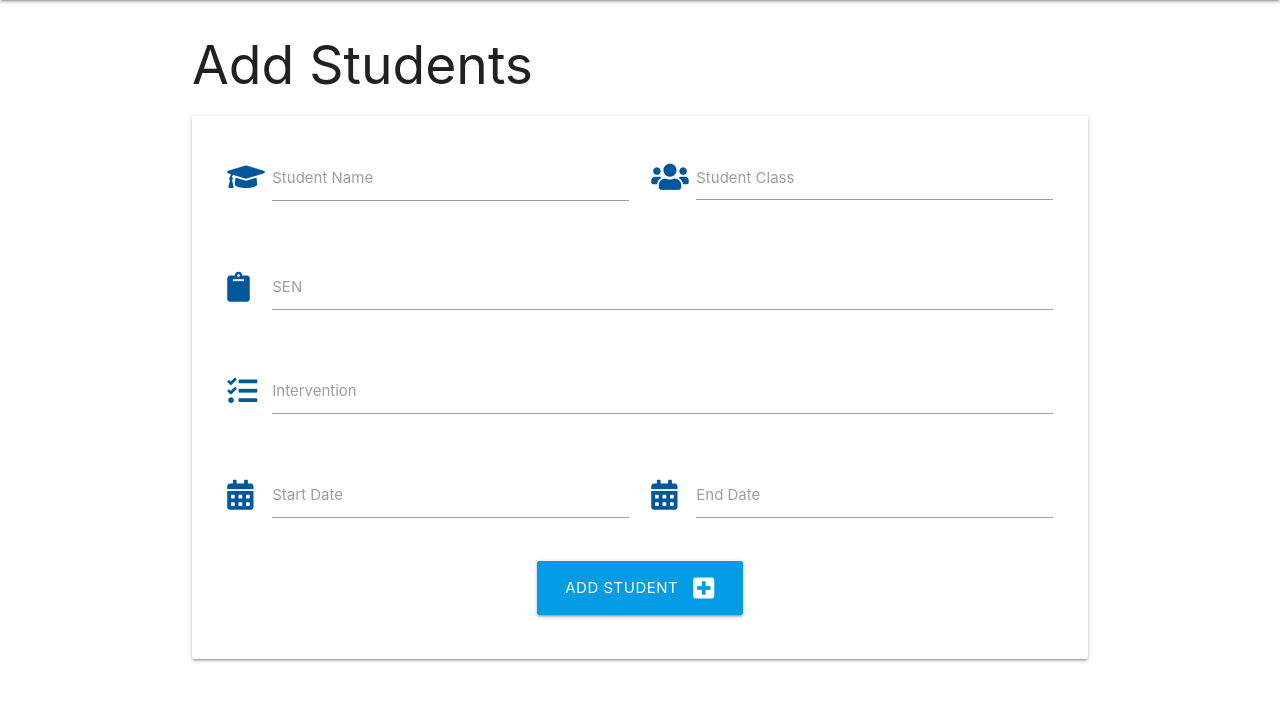
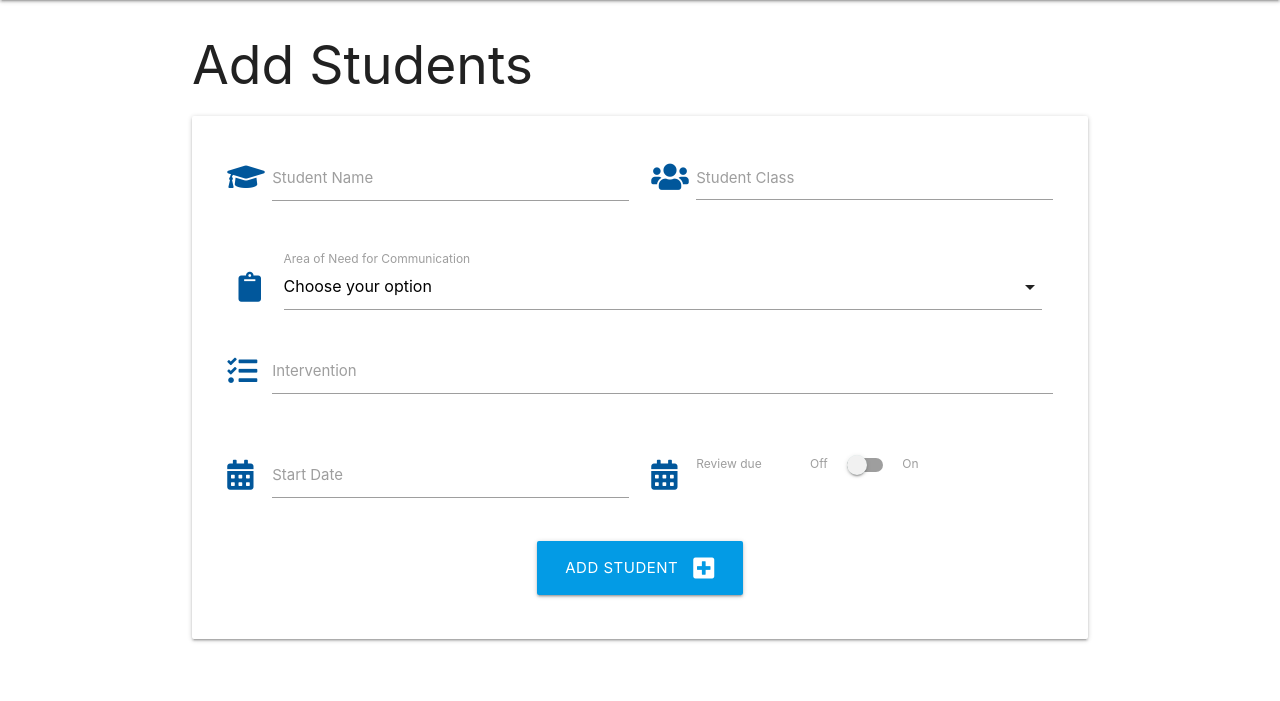
Before and after one commit to Code-Institute-Submissions/milestone_3_project, a Flask app: page /add_students in a window 1280 px wide. Shown: the part 64-765 px from the top of the page. Run offline with Flask 2, Linux system fonts and the light colour scheme; some libraries are stand-ins or nearby versions.

Commit message:
Periodic commit, data options renamed

```diff
--- a/app.py
+++ b/app.py
@@ -45,37 +45,37 @@ def about_page():
 @app.route("/add_students", methods=["GET", "POST"])
 def add_students():
     if request.method == "POST":
+        review_due = "on" if request.form.get("review_due") else "off"
         students = {
             "name": request.form.get("name"),
             "class": request.form.get("class"),
             "sen": request.form.get("sen"),
             "start_date": request.form.get("start_date"),
-            "end_date": request.form.get("end_date"),
+            "review_due": review_due,
             "intervention": request.form.get("intervention")
         }
         mongo.db.students.insert_one(students)
         flash("Student succesfully added!")
-        return redirect(url_for("add_students"))
+        return redirect(url_for("show_students"))
     else:
         return render_template("add_students.html")
-
-    students = mongo.db.students.find().sort("name", 1)
-    return render_template("add_students", students=students)
 
 
 @app.route("/edit_students/<students_id>", methods=["GET", "POST"])
 def edit_students(students_id):
     if request.method == "POST":
+        review_due = "on" if request.form.get("review_due") else "off"
         update = {
             "name": request.form.get("name"),
             "class": request.form.get("class"),
             "sen": request.form.get("sen"),
             "start_date": request.form.get("start_date"),
-            "end_date": request.form.get("end_date"),
+            "review_due": review_due,
             "intervention": request.form.get("intervention")
         }
         mongo.db.students.update({"_id": ObjectId(students_id)}, update)
         flash("Students Successfully Updated")
+        return redirect(url_for("show_students"))
 
     students = mongo.db.students.find_one({"_id": ObjectId(students_id)})
     return render_template("edit_students.html", students=students)
--- a/static/js/script.js
+++ b/static/js/script.js
@@ -2,5 +2,8 @@ $(document).ready(function(){
     $('.sidenav').sidenav();
     $('.dropdown-trigger').dropdown();
     $('.collapsible').collapsible();
+    $(".tooltipped").tooltip();
+    $("select").formSelect();
+    $('.datepicker').datepicker()
 
   });
--- a/templates/add_students.html
+++ b/templates/add_students.html
@@ -26,22 +26,29 @@
 
 </div>
 
-<div class="row">
 
-                <div class="input-field col s12 m12 l12">
-                    <i class="fas fa-clipboard prefix light-blue-text text-darken-4"></i>
-                    <input id="sen" name="sen"
-                        type="text" class="datepicker validate" required>
-                    <label for="sen">SEN</label>
-                </div>
-</div>
+
+
+    <div class="input-field col s12">
+    <i class="fas fa-clipboard prefix light-blue-text text-darken-4"></i>
+    <select id ="sen" name="sen" class="validate" required>
+      <option value="" disabled selected>Choose your option</option>
+      <option value="Attention">Attention</option>
+      <option value="Understanding">Understanding</option>
+      <option value="Expression">Expression</option>
+      <option value="Speech">Speech</option>
+    </select>
+    <label>Area of Need for Communication</label>
+  </div>
+
+
 
 
 <div class="row">
                 <div class="input-field col s12 m12 l12">
                     <i class="fas fa-tasks prefix light-blue-text text-darken-4"></i>
                     <input id="intervention" name="intervention"
-                        type="text" class="datepicker validate" required>
+                        type="text" class="validate" required>
                     <label for="intervention">Intervention</label>
                 </div>
 </div>
@@ -56,12 +63,23 @@
                 </div>
 
                 <div class="input-field col s12 m6 l6">
+                <div class="switch">
                     <i class="fas fa-calendar-alt prefix light-blue-text text-darken-4"></i>
-                    <input id="end_date" name="end_Date"
-                        type="text" class="datepicker validate" required>
-                    <label for="end_date">End Date</label>
+                    <input type="checkbox" id="review_due" name="review_due">
+                    <div class="switch">
+                    </div>
+                    <label> Review due </label>
+
+                <label>
+                Off
+                <input type="checkbox">
+                <span class="lever"></span>
+                On
+                </label>
+                </div>
                 </div>
 </div>
+
 
 
 <!-- Submit button -->
@@ -77,4 +95,5 @@
 
 </form>
 </div>
+</div>
 {% endblock %}
```
Also changed, not shown: templates/about.html (+12 -1 lines), templates/edit_students.html (+26 -18 lines), templates/home.html (+12 -1 lines), templates/sample.html (+12 -1 lines), templates/students.html (+11 -2 lines).
